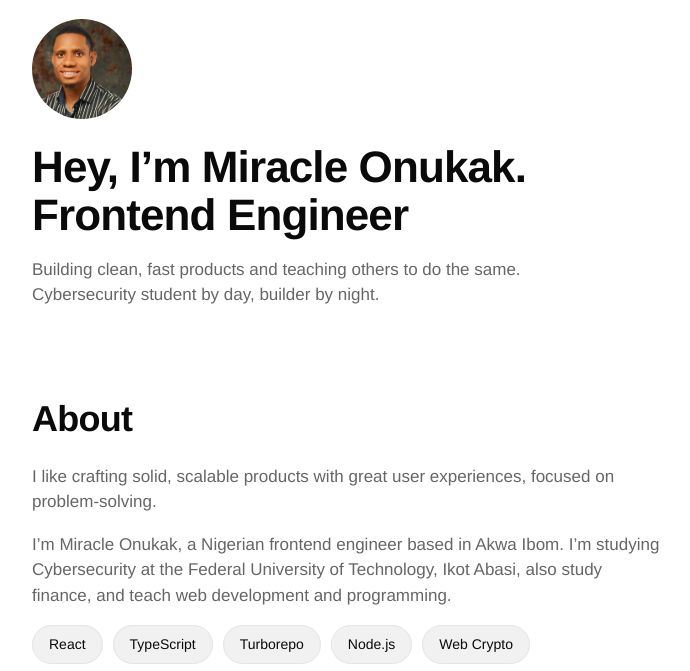
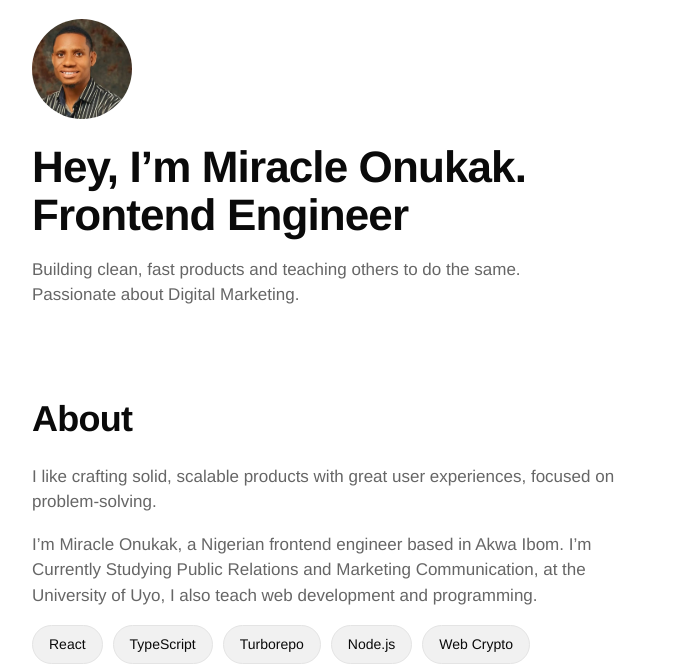
Before and after one commit to Lawrence-afi/Portfolio, a plain HTML site: page index.html in a window 1280 px wide. Shown: the part 91-762 px from the top of the page, without its empty margins (292-982 px from the left). Drawn offline with Linux system fonts and the light colour scheme.

Commit message:
Update personal information in index.html

```diff
--- a/index.html
+++ b/index.html
@@ -17,12 +17,12 @@
 <main id="top">
 <div class="av" role="img" aria-label="Miracle Onukak"></div>
 <h1>Hey, I’m Miracle Onukak. Frontend Engineer</h1>
-<p>Building clean, fast products and teaching others to do the same.<br>Cybersecurity student by day, builder by night.</p>
+<p>Building clean, fast products and teaching others to do the same.<br>Passionate about Digital Marketing.</p>
 
 <section id="about">
 <h2>About</h2>
 <p>I like crafting solid, scalable products with great user experiences, focused on problem-solving.</p>
-<p>I’m Miracle Onukak, a Nigerian frontend engineer based in Akwa Ibom. I’m studying Cybersecurity at the Federal University of Technology, Ikot Abasi, also study finance, and teach web development and programming.</p>
+<p>I’m Miracle Onukak, a Nigerian frontend engineer based in Akwa Ibom. I’m Currently Studying Public Relations and Marketing Communication, at the University of Uyo, I also teach web development and programming.</p>
 <div class="chips"><span>React</span><span>TypeScript</span><span>Turborepo</span><span>Node.js</span><span>Web Crypto</span><span>Chrome Extensions</span></div>
 </section>
 
```
